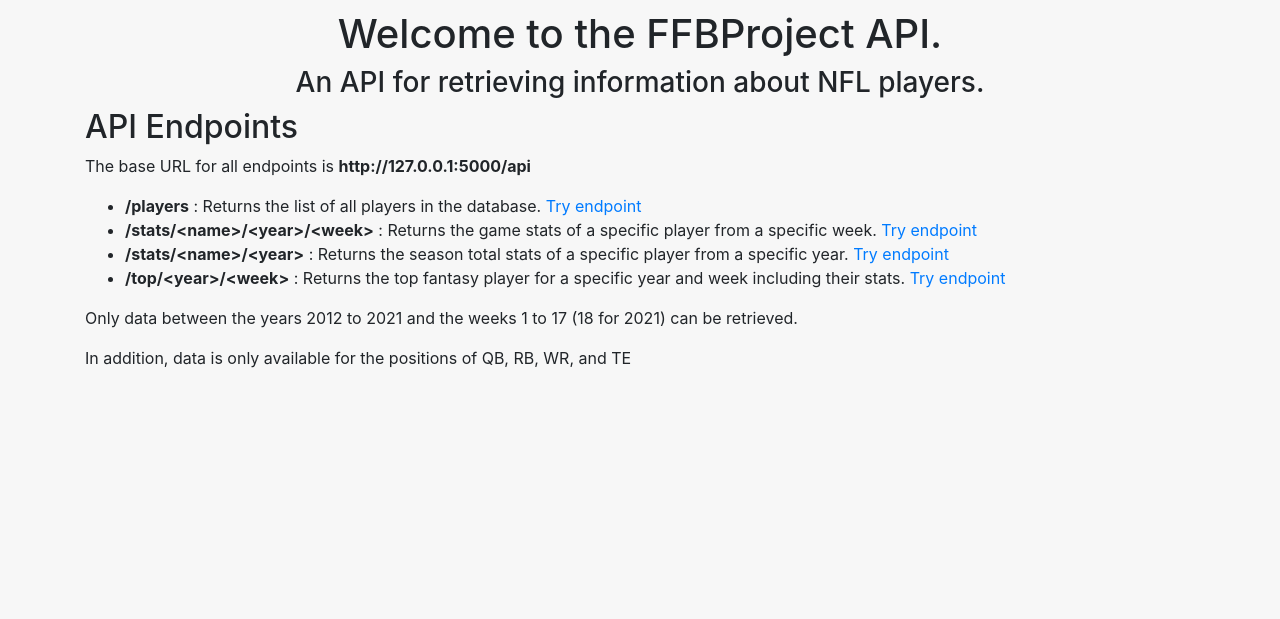
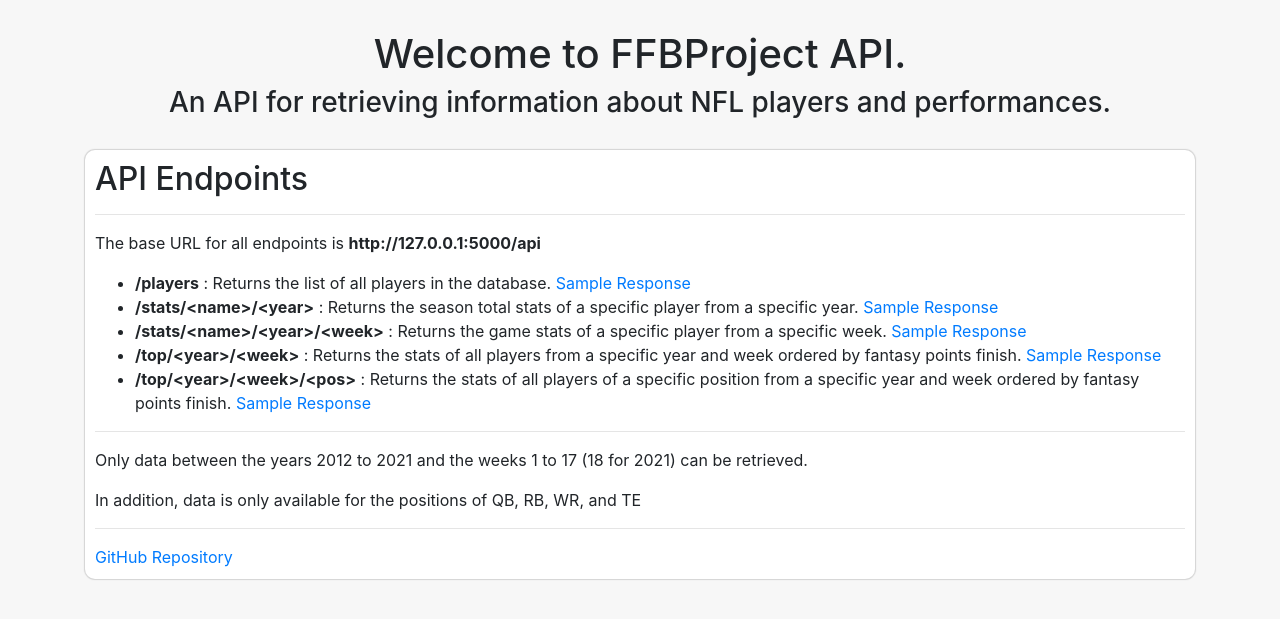
Before and after one commit to n-roth12/Football-REST-API, a Flask app: page / in a window 1280 px wide. Shown: the top 619 px of the page. Run offline with Flask 2, Linux system fonts and the light colour scheme; some libraries are stand-ins or nearby versions.

Commit message:
Updated landing page and modified route.

```diff
--- a/api/routes.py
+++ b/api/routes.py
@@ -110,6 +110,24 @@ def get_top(year, week):
 	else:
 		return jsonify({"Error": "Year or week requested is invalid."}), 404
 
+# Route to return the top fantasy performers of a specific position from a specific week
+@app.route('/api/top/<year>/<week>/<pos>', methods=['GET'])
+def get_pos_top(year, week, pos):
+	top_players = db.session.query(PlayerGameStats, Player, Week, Year,).filter(
+		PlayerGameStats.week_id == Week.id,
+		Week.week_number == week,
+		Week.year_id == Year.id,
+		Year.year_number == year,
+		Year.player_id == Player.id,
+		Player.position == pos.upper()).order_by(PlayerGameStats.fantasy_points.desc()).all()
+	if top_players:
+		result = []
+		for i in range(len(top_players)):
+			result.append(top_player_schema.dump({"rank": i + 1, "name": top_players[i][1].name, "stats": top_players[i][0]}))
+		return jsonify(result), 200
+	else:
+		return jsonify({"Error": "Year or week requested is invalid."}), 404
+
 """
 # Route to return the top fantasy performers from a specific week
 @app.route('/top/<year>', methods=['GET'])
--- a/api/templates/index.html
+++ b/api/templates/index.html
@@ -11,23 +11,32 @@
 
 	<body>
 		<div class="container">
-			<div>
-				<h1 class="text-center">Welcome to the FFBProject API.</h1>
-				<h3 class="text-center">An API for retrieving information about NFL players.</h3>
-			</div>
+			<header>
+				<h1 class="text-center">Welcome to FFBProject API.</h1>
+				<h3 class="text-center">An API for retrieving information about NFL players and performances.</h3>
+			</header>
+			<div class="content">
 				<div>
 					<h2>API Endpoints</h2>
+					<hr>
 					<p>The base URL for all endpoints is <strong>http://127.0.0.1:5000/api</strong></p>
 					<ul>
-					<li><strong>/players</strong> : Returns the list of all players in the database. <a href="/api/players">Try endpoint</a></li>
-					<li><strong>/stats/&ltname&gt/&ltyear&gt/&ltweek&gt</strong> : Returns the game stats of a specific player from a specific week. <a href="/api/stats/Dalvin_Cook/2019/6">Try endpoint</a></li>
-					<li><strong>/stats/&ltname&gt/&ltyear&gt</strong> : Returns the season total stats of a specific player from a specific year. <a href="/api/stats/Calvin_Ridley/2020">Try endpoint</a></li>
-					<li><strong>/top/&ltyear&gt/&ltweek&gt</strong> : Returns the top fantasy player for a specific year and week including their stats. <a href="/api/top/2018/4">Try endpoint</a></li>
+						<li><strong>/players</strong> : Returns the list of all players in the database. <a href="/api/players">Sample Response</a></li>
+						<li><strong>/stats/&ltname&gt/&ltyear&gt</strong> : Returns the season total stats of a specific player from a specific year. <a href="/api/stats/Calvin_Ridley/2020">Sample Response</a></li>
+						<li><strong>/stats/&ltname&gt/&ltyear&gt/&ltweek&gt</strong> : Returns the game stats of a specific player from a specific week. <a href="/api/stats/Dalvin_Cook/2019/6">Sample Response</a></li>
+						<li><strong>/top/&ltyear&gt/&ltweek&gt</strong> : Returns the stats of all players from a specific year and week ordered by fantasy points finish. <a href="/api/top/2018/4">Sample Response</a></li>
+						<li><strong>/top/&ltyear&gt/&ltweek&gt/&ltpos&gt</strong> : Returns the stats of all players of a specific position from a specific year and week ordered by fantasy points finish. <a href="/api/top/2020/8/te">Sample Response</a></li>
 					</ul>
 				</div>
+				<hr>
 				<div>
 					<p>Only data between the years 2012 to 2021 and the weeks 1 to 17 (18 for 2021) can be retrieved.</p>
 					<p>In addition, data is only available for the positions of QB, RB, WR, and TE</p>
+				</div>
+				<hr>
+				<div>
+					<a href="https://github.com/n-roth12/Football-REST-API">GitHub Repository</a>
+				</div>
 			</div>
 		</div>
 
@@ -48,6 +57,16 @@
 	h1 {
 		margin-top: 10px;
 	}
+	header {
+		margin-top: 30px;
+	}
+	.content {
+		margin-top: 30px;
+		background-color: white;
+		box-shadow: 0px 0px 1px 1px lightgrey;
+		border-radius: 10px;
+		padding: 10px;
+	}
 </style>
 
 </html>
```
Lines whose indentation alone changed are shown as unchanged.
